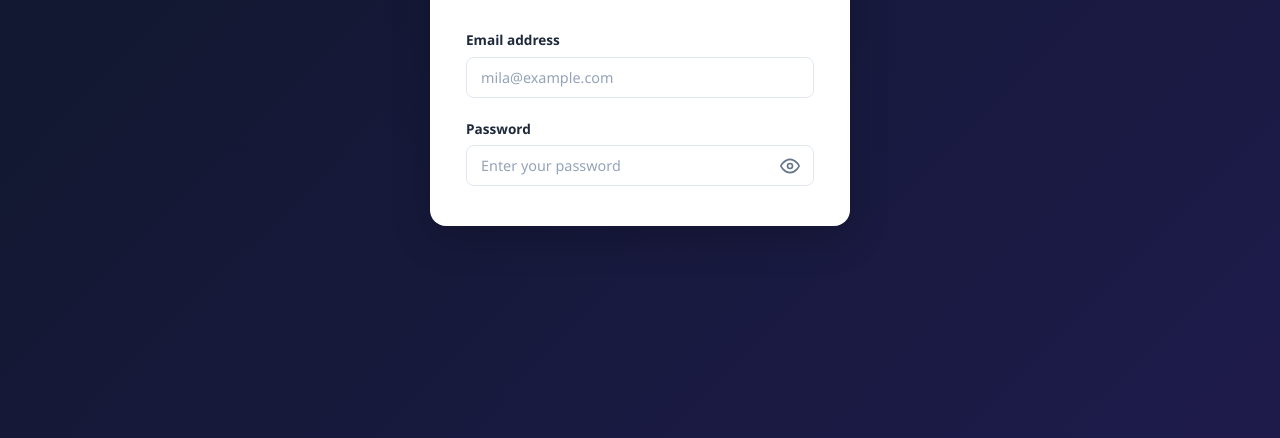
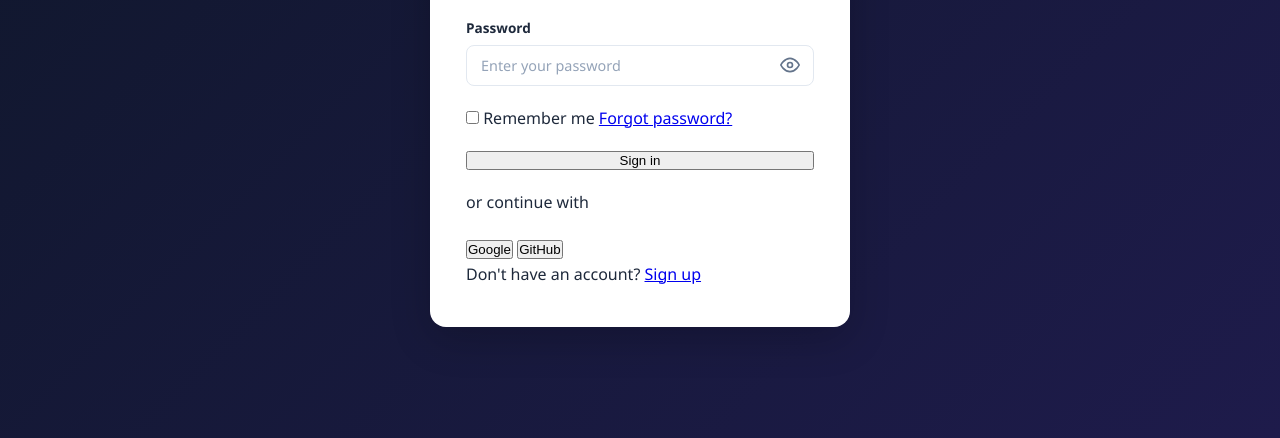
Before and after one commit to Senthil455/Login-page, a plain HTML site: page index.html in a window 1280 px wide. Shown: the part 362-800 px from the top of the page. Drawn offline with Linux system fonts and the light colour scheme.

Commit message:
feat: add social buttons and auth footer

```diff
--- a/index.html
+++ b/index.html
@@ -49,7 +49,21 @@
               </button>
             </div>
           </div>
+          <div class="form-options">
+            <label class="checkbox-label">
+              <input type="checkbox" id="remember" name="remember">
+              Remember me
+            </label>
+            <a href="#" class="forgot-link">Forgot password?</a>
+          </div>
+          <button type="submit" class="btn-primary">Sign in</button>
+          <div class="auth-divider"><span>or continue with</span></div>
+          <div class="social-buttons">
+            <button type="button" class="btn-social">Google</button>
+            <button type="button" class="btn-social">GitHub</button>
+          </div>
         </form>
+        <p class="auth-footer-text">Don't have an account? <a href="#">Sign up</a></p>
       </div>
     </section>
   </main>
```
